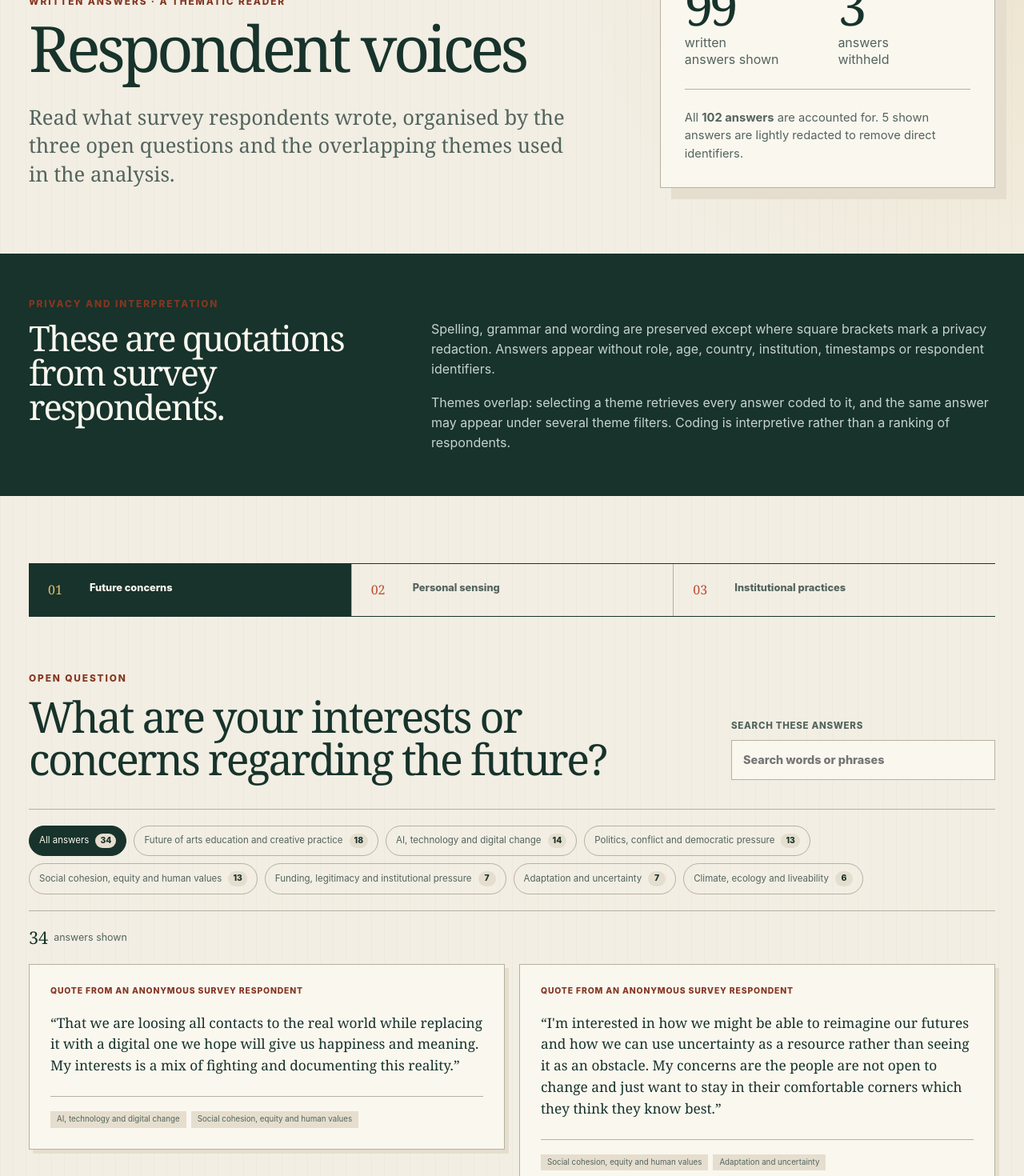
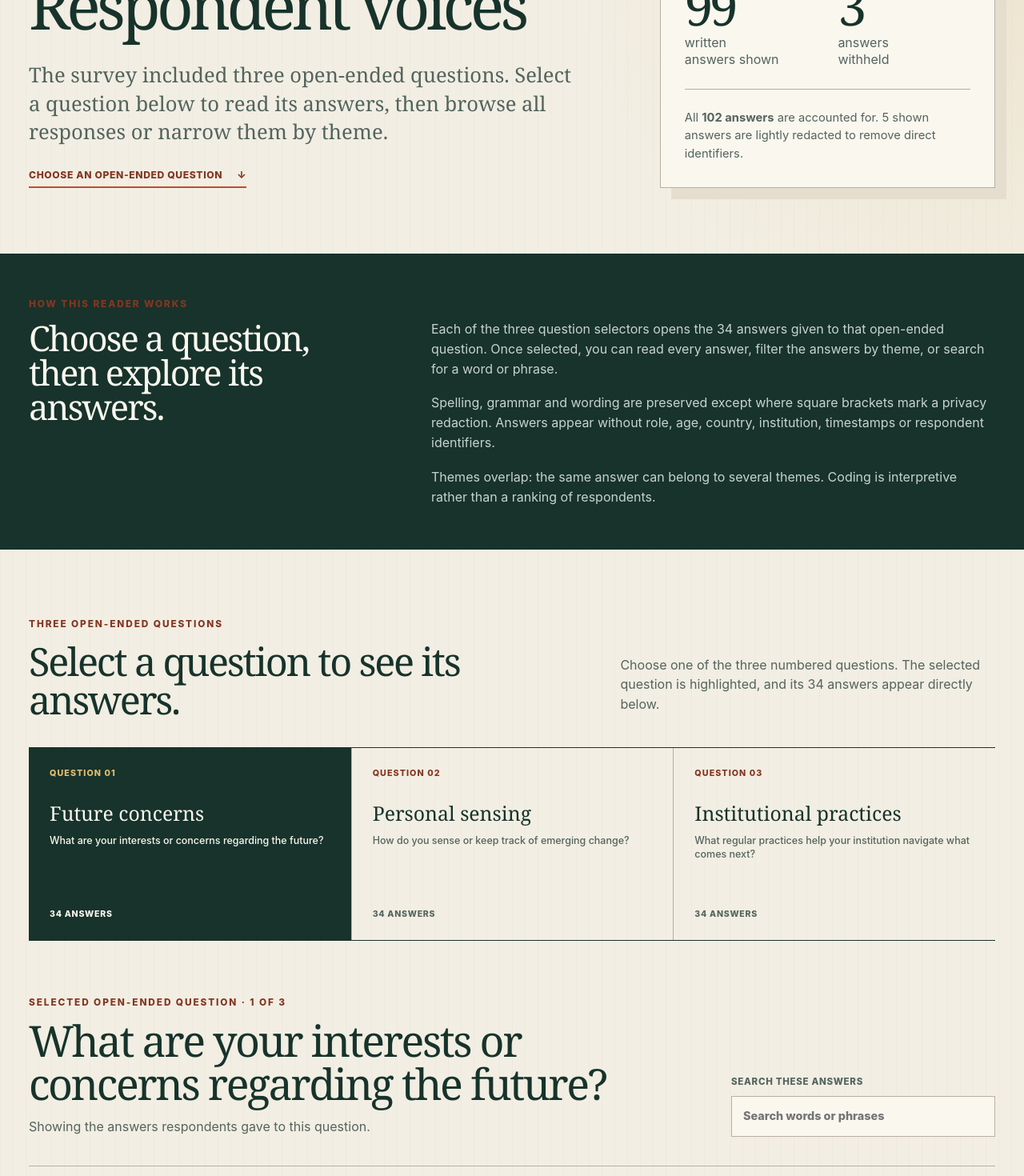
Before and after one commit to tdufva/elia-future-readiness-survey-results, a Next.js app: page /voices in a window 1280 px wide. Shown: the part 240-1710 px from the top of the page at 80% size. Built offline with nearby package versions, Linux system fonts and the light colour scheme.

Commit message:
Clarify open question navigation

```diff
--- a/app/globals.css
+++ b/app/globals.css
@@ -180,23 +180,33 @@ summary { padding: 16px 0; cursor: pointer; font-size: .76rem; font-weight: 800;
 .voices-hero { display: grid; width: min(var(--content), calc(100% - 72px)); margin: 0 auto; padding: 76px 0 82px; grid-template-columns: minmax(0, 1.25fr) minmax(340px, .75fr); gap: 90px; align-items: end; }
 .voices-hero h1 { font-size: clamp(3.8rem, 6.2vw, 6.6rem); }
 .voices-scope .scope-grid strong { font-size: 4rem; }
+.voices-jump-link { display: inline-flex; margin-top: 28px; padding-bottom: 4px; align-items: center; gap: 18px; color: var(--signal-dark); border-bottom: 2px solid var(--signal); font-size: .76rem; font-weight: 800; letter-spacing: .05em; text-decoration: none; text-transform: uppercase; }
+.voices-jump-link:hover { color: var(--ink); border-color: var(--ink); }
 .voices-reading-note { display: grid; padding: 54px max(36px, calc((100% - var(--content)) / 2)); grid-template-columns: minmax(300px, .75fr) minmax(0, 1.25fr); gap: 80px; color: var(--paper-light); background: var(--ink); }
 .voices-reading-note h2 { max-width: 620px; font-size: clamp(2.2rem, 3.4vw, 3.6rem); }
 .voices-reading-note > div:last-child { padding-top: 28px; color: #c8d2ce; }
 .voices-reading-note > div:last-child p { max-width: 760px; margin: 0; }
 .voices-reading-note > div:last-child p + p { margin-top: 18px; }
-.voice-explorer { width: min(var(--content), calc(100% - 72px)); margin: 0 auto; padding: 84px 0 110px; }
+.voice-explorer { width: min(var(--content), calc(100% - 72px)); margin: 0 auto; padding: 84px 0 110px; scroll-margin-top: 92px; }
+.question-selector-head { display: grid; margin-bottom: 36px; grid-template-columns: minmax(0, 1fr) minmax(300px, .7fr); gap: 70px; align-items: end; }
+.question-selector-head h2 { font-size: clamp(2.4rem, 3.8vw, 4.15rem); }
+.question-selector-head > p { max-width: 540px; margin: 0 0 5px; color: var(--ink-soft); }
 .question-tabs { display: grid; grid-template-columns: repeat(3, 1fr); border-top: 1px solid var(--ink); border-bottom: 1px solid var(--ink); }
-.question-tabs button { display: grid; padding: 22px 24px; grid-template-columns: 40px 1fr; gap: 12px; color: var(--ink-soft); background: transparent; border: 0; border-left: 1px solid var(--rule); font: inherit; font-size: .8rem; font-weight: 800; line-height: 1.3; text-align: left; cursor: pointer; }
+.question-tabs button { display: flex; min-height: 240px; padding: 25px 26px; flex-direction: column; align-items: flex-start; color: var(--ink-soft); background: transparent; border: 0; border-left: 1px solid var(--rule); font: inherit; line-height: 1.35; text-align: left; cursor: pointer; }
 .question-tabs button:first-child { border-left: 0; }
 .question-tabs button:hover { background: rgb(255 255 255 / 30%); }
 .question-tabs button[aria-selected="true"] { color: var(--paper-light); background: var(--ink); }
-.question-tabs button span { color: var(--signal); font-family: var(--serif); font-size: 1rem; font-weight: 400; }
-.question-tabs button[aria-selected="true"] span { color: #e3bd71; }
+.question-tab-number { color: var(--signal-dark); font-size: .67rem; font-weight: 850; letter-spacing: .1em; text-transform: uppercase; }
+.question-tabs button[aria-selected="true"] .question-tab-number { color: #e3bd71; }
+.question-tabs button strong { margin-top: 26px; color: var(--ink); font-family: var(--serif); font-size: 1.55rem; font-weight: 400; }
+.question-tabs button[aria-selected="true"] strong { color: var(--paper-light); }
+.question-tabs button small { margin-top: 9px; color: inherit; font-size: .78rem; font-weight: 500; }
+.question-tabs button em { margin-top: auto; padding-top: 24px; color: inherit; font-size: .66rem; font-style: normal; font-weight: 800; letter-spacing: .07em; text-transform: uppercase; }
 .voices-panel { outline: 0; }
 .voices-panel:focus-visible { outline: 3px solid var(--focus); outline-offset: 8px; }
 .voices-panel-head { display: grid; margin: 68px 0 36px; grid-template-columns: minmax(0, 1fr) 330px; gap: 70px; align-items: end; }
 .voices-panel-head h2 { font-size: clamp(2.5rem, 4.2vw, 4.4rem); }
+.selected-question-note { max-width: 680px; margin: 15px 0 0; color: var(--ink-soft); }
 .voice-search { display: grid; gap: 8px; color: var(--ink-soft); font-size: .72rem; font-weight: 800; letter-spacing: .06em; text-transform: uppercase; }
 .voice-search input { width: 100%; padding: 13px 14px; color: var(--ink); background: var(--paper-light); border: 1px solid var(--rule); border-radius: 0; font: inherit; font-size: .9rem; }
 .voice-search input:focus { outline: 3px solid var(--focus); outline-offset: 2px; }
@@ -206,6 +216,7 @@ summary { padding: 16px 0; cursor: pointer; font-size: .76rem; font-weight: 800;
 .theme-filter button:focus-visible, .voice-results-line button:focus-visible, .no-results button:focus-visible { outline: 3px solid var(--focus); outline-offset: 2px; }
 .theme-filter button span { min-width: 22px; padding: 1px 6px; color: var(--ink); background: var(--paper-deep); border-radius: 999px; font-size: .65rem; font-weight: 800; text-align: center; }
 .voice-results-line { display: flex; min-height: 66px; align-items: center; gap: 7px; color: var(--ink-soft); font-size: .78rem; }
+.voice-results-line > span:first-child { margin-right: 10px; padding-right: 16px; border-right: 1px solid var(--rule); color: var(--signal-dark); font-weight: 800; }
 .voice-results-line strong { color: var(--ink); font-family: var(--serif); font-size: 1.35rem; font-weight: 400; }
 .voice-results-line button, .no-results button { margin-left: auto; padding: 0; color: var(--signal-dark); background: transparent; border: 0; font: inherit; font-size: .72rem; font-weight: 800; text-decoration: underline; text-underline-offset: 3px; cursor: pointer; }
 .voice-grid { display: grid; grid-template-columns: 1fr 1fr; gap: 18px; align-items: start; }
@@ -235,6 +246,7 @@ summary { padding: 16px 0; cursor: pointer; font-size: .76rem; font-weight: 800;
   .pie-layout { grid-template-columns: 1fr; } .age-pie { width: min(70%, 250px); }
   .voices-hero { grid-template-columns: 1fr; gap: 44px; } .voices-scope { max-width: 620px; }
   .voices-reading-note, .voices-method-note { grid-template-columns: 1fr; gap: 28px; }
+  .question-selector-head { grid-template-columns: 1fr; gap: 20px; }
 }
 @media (max-width: 760px) {
   body { background-size: auto, 12px 12px, auto; }
@@ -254,7 +266,7 @@ summary { padding: 16px 0; cursor: pointer; font-size: .76rem; font-weight: 800;
   .footer { padding: 30px 14px; flex-direction: column; gap: 18px; } .footer p { text-align: left; }
   .voices-hero, .voice-explorer { width: min(100% - 28px, 680px); } .voices-hero { padding: 52px 0 58px; }
   .voices-reading-note, .voices-method-note { padding: 52px 14px; }
-  .question-tabs { grid-template-columns: 1fr; } .question-tabs button { border-top: 1px solid var(--rule); border-left: 0; } .question-tabs button:first-child { border-top: 0; }
+  .question-tabs { grid-template-columns: 1fr; } .question-tabs button { min-height: 0; padding: 22px; border-top: 1px solid var(--rule); border-left: 0; } .question-tabs button:first-child { border-top: 0; } .question-tabs button strong { margin-top: 12px; } .question-tabs button em { margin-top: 18px; padding-top: 0; }
   .voices-panel-head { margin-top: 48px; grid-template-columns: 1fr; gap: 30px; }
   .voice-grid { grid-template-columns: 1fr; } .voice-card { padding: 22px; box-shadow: 3px 3px 0 var(--paper-deep); }
 }
--- a/app/voices/page.tsx
+++ b/app/voices/page.tsx
@@ -26,7 +26,8 @@ export default function VoicesPage() {
         <div>
           <p className="eyebrow">Written answers · a thematic reader</p>
           <h1>Respondent voices</h1>
-          <p className="standfirst">Read what survey respondents wrote, organised by the three open questions and the overlapping themes used in the analysis.</p>
+          <p className="standfirst">The survey included three open-ended questions. Select a question below to read its answers, then browse all responses or narrow them by theme.</p>
+          <a className="voices-jump-link" href="#question-selector">Choose an open-ended question <span aria-hidden="true">↓</span></a>
         </div>
         <aside className="scope-card voices-scope" aria-label="Written-answer scope">
           <p className="eyebrow">What is included</p>
@@ -36,8 +37,8 @@ export default function VoicesPage() {
       </section>
 
       <section className="voices-reading-note" aria-label="How to read respondent voices">
-        <div><p className="eyebrow">Privacy and interpretation</p><h2>These are quotations from survey respondents.</h2></div>
-        <div><p>Spelling, grammar and wording are preserved except where square brackets mark a privacy redaction. Answers appear without role, age, country, institution, timestamps or respondent identifiers.</p><p>Themes overlap: selecting a theme retrieves every answer coded to it, and the same answer may appear under several theme filters. Coding is interpretive rather than a ranking of respondents.</p></div>
+        <div><p className="eyebrow">How this reader works</p><h2>Choose a question, then explore its answers.</h2></div>
+        <div><p>Each of the three question selectors opens the 34 answers given to that open-ended question. Once selected, you can read every answer, filter the answers by theme, or search for a word or phrase.</p><p>Spelling, grammar and wording are preserved except where square brackets mark a privacy redaction. Answers appear without role, age, country, institution, timestamps or respondent identifiers.</p><p>Themes overlap: the same answer can belong to several themes. Coding is interpretive rather than a ranking of respondents.</p></div>
       </section>
 
       <VoiceExplorer sections={voiceData.sections as VoiceSection[]} />
--- a/app/voices/voice-explorer.tsx
+++ b/app/voices/voice-explorer.tsx
@@ -49,6 +49,7 @@ export default function VoiceExplorer({ sections }: { sections: VoiceSection[] }
   const [activeTheme, setActiveTheme] = useState("all");
   const [query, setQuery] = useState("");
   const activeSection = sections.find((section) => section.key === activeQuestion) ?? sections[0];
+  const activeQuestionIndex = sections.findIndex((section) => section.key === activeSection.key);
 
   const visibleEntries = useMemo(() => {
     const normalizedQuery = query.trim().toLocaleLowerCase();
@@ -65,8 +66,12 @@ export default function VoiceExplorer({ sections }: { sections: VoiceSection[] }
     setQuery("");
   };
 
-  return <div className="voice-explorer">
-    <div className="question-tabs" role="tablist" aria-label="Open-ended survey questions">
+  return <div className="voice-explorer" id="question-selector">
+    <header className="question-selector-head">
+      <div><p className="eyebrow">Three open-ended questions</p><h2>Select a question to see its answers.</h2></div>
+      <p>Choose one of the three numbered questions. The selected question is highlighted, and its 34 answers appear directly below.</p>
+    </header>
+    <div className="question-tabs" role="tablist" aria-label="Select one of the three open-ended survey questions">
       {sections.map((section, index) => <button
         type="button"
         role="tab"
@@ -75,7 +80,7 @@ export default function VoiceExplorer({ sections }: { sections: VoiceSection[] }
         id={`tab-${section.key}`}
         key={section.key}
         onClick={() => changeQuestion(section.key)}
-      ><span>{String(index + 1).padStart(2, "0")}</span>{section.shortLabel}</button>)}
+      ><span className="question-tab-number">Question {String(index + 1).padStart(2, "0")}</span><strong>{section.shortLabel}</strong><small>{section.title}</small><em>{section.entries.length} answers</em></button>)}
     </div>
 
     <section
@@ -86,7 +91,7 @@ export default function VoiceExplorer({ sections }: { sections: VoiceSection[] }
       tabIndex={0}
     >
       <header className="voices-panel-head">
-        <div><p className="eyebrow">Open question</p><h2>{activeSection.title}</h2></div>
+        <div><p className="eyebrow">Selected open-ended question · {activeQuestionIndex + 1} of {sections.length}</p><h2>{activeSection.title}</h2><p className="selected-question-note">Showing the answers respondents gave to this question.</p></div>
         <label className="voice-search"><span>Search these answers</span><input
           type="search"
           value={query}
@@ -108,7 +113,7 @@ export default function VoiceExplorer({ sections }: { sections: VoiceSection[] }
       </div>
 
       <div className="voice-results-line" aria-live="polite">
-        <strong>{visibleEntries.length}</strong> {visibleEntries.length === 1 ? "answer" : "answers"} shown
+        <span>Question {activeQuestionIndex + 1} of {sections.length}</span><strong>{visibleEntries.length}</strong> {visibleEntries.length === 1 ? "answer" : "answers"} shown
         {activeTheme !== "all" && <button type="button" onClick={() => setActiveTheme("all")}>Clear theme filter</button>}
       </div>
 
```
Also changed, not shown: 1 other file (tests, documents, lock files or other folders).
